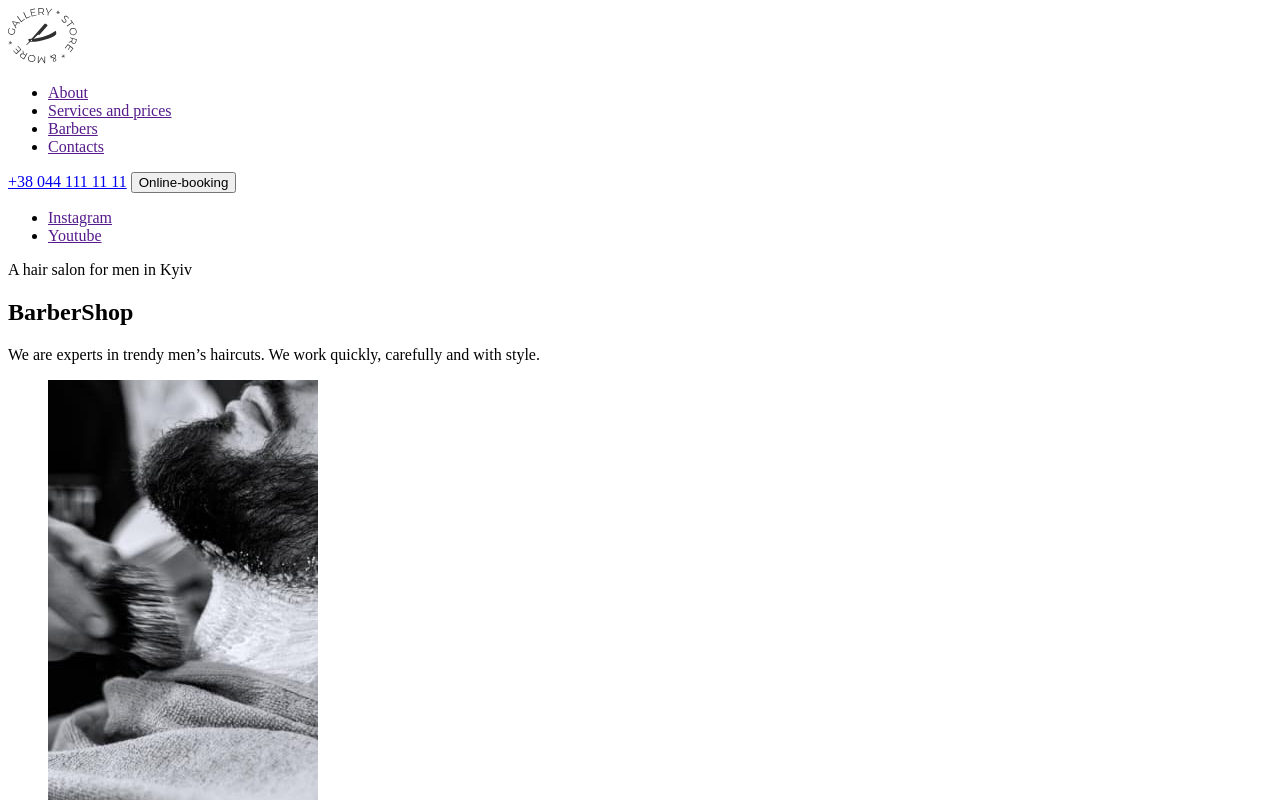
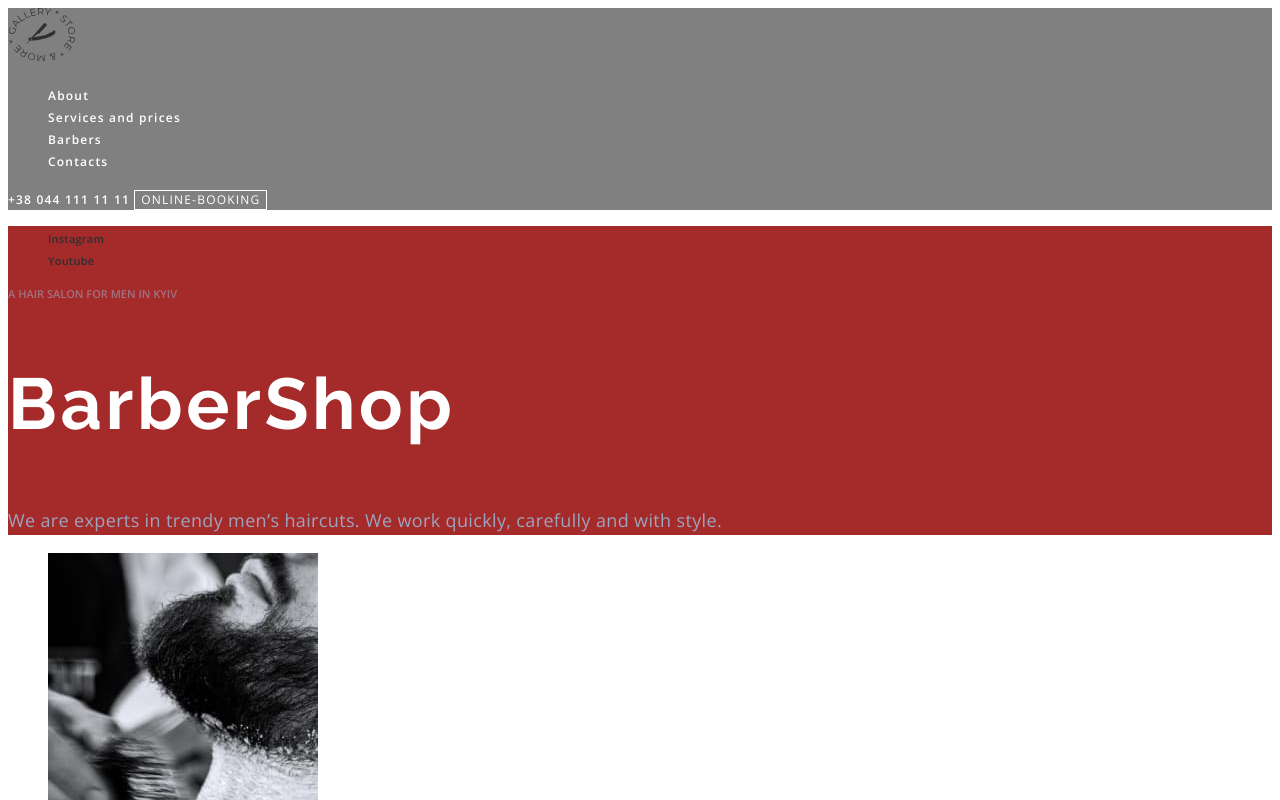
Before and after one commit to Yevhenii2022/barbershop, a plain HTML site: page index.html in a window 1280 px wide. Shown: the top 800 px of the page. Drawn offline with nearby package versions, Linux system fonts and the light colour scheme.

Commit message:
add css styles

```diff
--- /dev/null
+++ b/css/style.css
@@ -0,0 +1,147 @@
+:root {
+  --main-title-color: #ffffff;
+  --secondary-title-color: #303030;
+}
+
+body {
+  font-family: "Open Sans", sans-serif;
+}
+
+.list {
+  list-style: none;
+}
+
+.link {
+  text-decoration: none;
+}
+
+.btn {
+  font-family: inherit;
+  font-size: 12px;
+line-height: calc(16/12);
+letter-spacing: 0.1em;
+text-transform: uppercase;
+cursor: pointer;
+background-color: transparent;
+}
+
+/* Header */
+.header {
+  background-color: gray;
+}
+.nav-list {
+}
+.nav-item {
+}
+.nav-link {
+ font-weight: 600;
+Font-size: 12px;
+line-height: 1.33;
+Letter-spacing: 0.1em;
+color: var(--main-title-color);
+}
+
+.nav-link:hover, .nav-link:focus {
+  color: #FF6C00;
+}
+
+.header-tel {
+  font-weight: 600;
+  font-size: 12px;
+line-height: 1.33;
+letter-spacing: 0.1em;
+color: var(--main-title-color);
+}
+
+.header-btn {
+  color: var(--main-title-color);
+border: 1px solid var(--main-title-color);
+}
+
+.header-tel:hover, .header-tel:focus {
+  color: #FF6C00;
+}
+.header-btn:hover, .header-btn:focus {
+  border-color: #FF6C00;
+}
+
+/* Hero */
+.hero {
+  background-color: brown;
+}
+.hero-list {
+}
+
+.hero-link {
+  font-weight: 600;
+  font-size: 11px;
+line-height: calc(15/11);
+letter-spacing: 0.02em;
+color: var(--secondary-title-color);
+}
+.hero-link:hover,
+.hero-link:focus {
+  color: #FF6C00;
+}
+
+.hero-text {
+font-weight: 600;
+font-size: 11px;
+line-height: calc(15/11);
+text-transform: uppercase;
+color: rgba(157, 164, 189, 0.6);
+}
+.hero-title {
+font-family: Raleway, sans-serif;
+font-weight: 700 ;
+font-size: 72px;
+line-height: calc(85/72);
+Letter-spacing: 0.05em;
+color: var(--main-title-color);
+}
+.hero-description {
+font-size: 18px;
+line-height: 1.66;
+letter-spacing: 0.02em;
+color: #9DA4BD;
+}
+
+/* About */
+.about-title {
+  font-weight: 600;
+  font-size: 11px;
+line-height: calc(15/11);
+color: var(--secondary-title-color);
+}
+
+.about-sub-title {
+  font-family: Raleway, sans-serif;
+font-weight: 700;
+font-size: 42px;
+line-height: calc(49/42);
+letter-spacing: 0.05em;
+color: var(--secondary-title-color);
+}
+
+.about-description {
+  font-size: 18px;
+line-height: calc(30/18);
+letter-spacing: 00.02em;
+color: #555555;
+}
+
+.about-text {
+  font-size: 14px;
+line-height: calc(26/14);
+Letter spacing: 0.02em;
+color: #555555;
+}
+
+.about-btn {
+  color: var(--secondary-title-color);
+border: 1px solid var(--main-title-color);
+}
+
+.about-btn:hover, .about-btn:focus {
+  border-color: #FF6C00;
+}
--- a/index.html
+++ b/index.html
@@ -5,49 +5,57 @@
 		<meta http-equiv="X-UA-Compatible" content="IE=edge" />
 		<meta name="viewport" content="width=device-width, initial-scale=1.0" />
 		<title>Barbershop</title>
+		<link rel="preconnect" href="https://fonts.googleapis.com" />
+		<link rel="preconnect" href="https://fonts.gstatic.com" crossorigin />
+		<link
+			href="https://fonts.googleapis.com/css2?family=Open+Sans:wght@400;600;700&family=Raleway:wght@700&display=swap"
+			rel="stylesheet"
+		/>
+		<link rel="stylesheet" href="./css/style.css" />
 	</head>
 	<body>
-		<header>
+		<header class="header">
 			<nav>
 				<a href="">
-					<img src="./imeges/logo.svg" alt="site logo" />
+					<img src="./imeges/logo.svg" alt="site logo" width="68" height="54" />
 				</a>
-				<ul>
-					<li><a href="">About</a></li>
-					<li><a href="">Services and prices</a></li>
-					<li><a href="">Barbers</a></li>
-					<li><a href="">Contacts</a></li>
+				<ul class="nav-list list">
+					<li class="nav-item"><a href="" class="nav-link link">About</a></li>
+					<li class="nav-item"><a href="" class="nav-link link">Services and prices</a></li>
+					<li class="nav-item"><a href="" class="nav-link link">Barbers</a></li>
+					<li class="nav-item"><a href="" class="nav-link link">Contacts</a></li>
 				</ul>
 			</nav>
 
-			<a href="tel:+380441111111">+38 044 111 11 11</a>
-			<button type="button">Online-booking</button>
+			<a href="tel:+380441111111" class="header-tel link">+38 044 111 11 11</a>
+			<button type="button" class="header-btn btn">Online-booking</button>
 		</header>
 
 		<main>
-			<section>
-				<ul>
+			<!-- Hero -->
+			<section class="hero">
+				<ul class="hero-list list">
 					<li>
-						<a href="" target="_blank" rel="noopener noreferrer nofollow">
+						<a href="" class="hero-link link" target="_blank" rel="noopener noreferrer nofollow">
 							Instagram
 						</a>
 					</li>
 					<li>
-						<a href="" target="_blank" rel="noopener noreferrer nofollow">
+						<a href="" class="hero-link link" target="_blank" rel="noopener noreferrer nofollow">
 							Youtube
 						</a>
 					</li>
 				</ul>
-				<p>A hair salon for men in Kyiv</p>
-				<h1>BarberShop</h1>
-				<p>
+				<p class="hero-text">A hair salon for men in Kyiv</p>
+				<h1 class="hero-title">BarberShop</h1>
+				<p class="hero-description">
 					We are experts in trendy men’s haircuts. We work quickly, carefully
 					and with style.
 				</p>
 			</section>
-
+<!-- About -->
 			<section>
-				<ul>
+				<ul class="list">
 					<li>
 						<img
 							src="./imeges/about-img-1.jpg"
@@ -65,26 +73,26 @@
 						/>
 					</li>
 				</ul>
-				<p>About</p>
-				<h2>Best Barbershop in your city</h2>
-				<p>
+				<h2 class="about-title">About</h2>
+				<h3 class="about-sub-title">Best Barbershop in your city</h3>
+				<p class="about-description">
 					If you want to add more confidence to your image, you should
 					definitely visit us.
 				</p>
-				<p>
+				<p class="about-text">
 					We are a team that never stops at what has been achieved and are
 					thirsty for changes. And when you fall into the hands of our master,
 					you will never be the same again. We are a team that is always "on the
 					same wave" with clients. Therefore, we are always ready to improve
 					everyone who comes to us!
 				</p>
-				<button type="button">Online-booking</button>
+				<button type="button" class="about-btn btn">Online-booking</button>
 			</section>
 
 			<section>
 				<p>Spend your time with the best masters</p>
 				<h2>Services and prices</h2>
-				<ul>
+				<ul class="list">
 					<li>
 						<p>Men’s haircut</p>
 						<p>from 300 uah.</p>
@@ -102,7 +110,7 @@
 						<p>from 200 uah.</p>
 					</li>
 				</ul>
-				<ul>
+				<ul class="list">
 					<li>
 						<p>Trainee’s haircut</p>
 						<p>from 50 uah.</p>
@@ -124,7 +132,7 @@
 			</section>
 
 			<section>
-				<ul>
+				<ul class="list">
 					<li>
 						<span>600</span>
 						<p>Satisfied customers per day</p>
@@ -153,7 +161,7 @@
 			<section>
 				<p>For true enjoyers of the atmosphere</p>
 				<h2>Our barbers</h2>
-				<ul>
+				<ul class="list">
 					<li>
 						<img
 							src="./imeges/barbers-img-1.jpg"
@@ -190,7 +198,7 @@
 			<section>
 				<p>In Latin, "barba" means "beard"</p>
 				<h2 hidden>Gallery</h2>
-				<ul>
+				<ul class="list">
 					<li>
 						<img
 							src="./imeges/gallery-img-1.jpg"
@@ -233,7 +241,7 @@
 			<section>
 				<h2>Contacts</h2>
 				<address>
-					<ul>
+					<ul class="list">
 						<li>
 							<a
 								href="https://goo.gl/maps/LRvsr2Tbv5UbTmhj6"
@@ -258,7 +266,7 @@
 
 		<footer>
 			<p>&#169; Copyright 2020</p>
-			<ul>
+			<ul class="list">
 				<li>
 					<a href="" target="_blank" rel="noopener noreferrer nofollow">
 						Instagram
```
